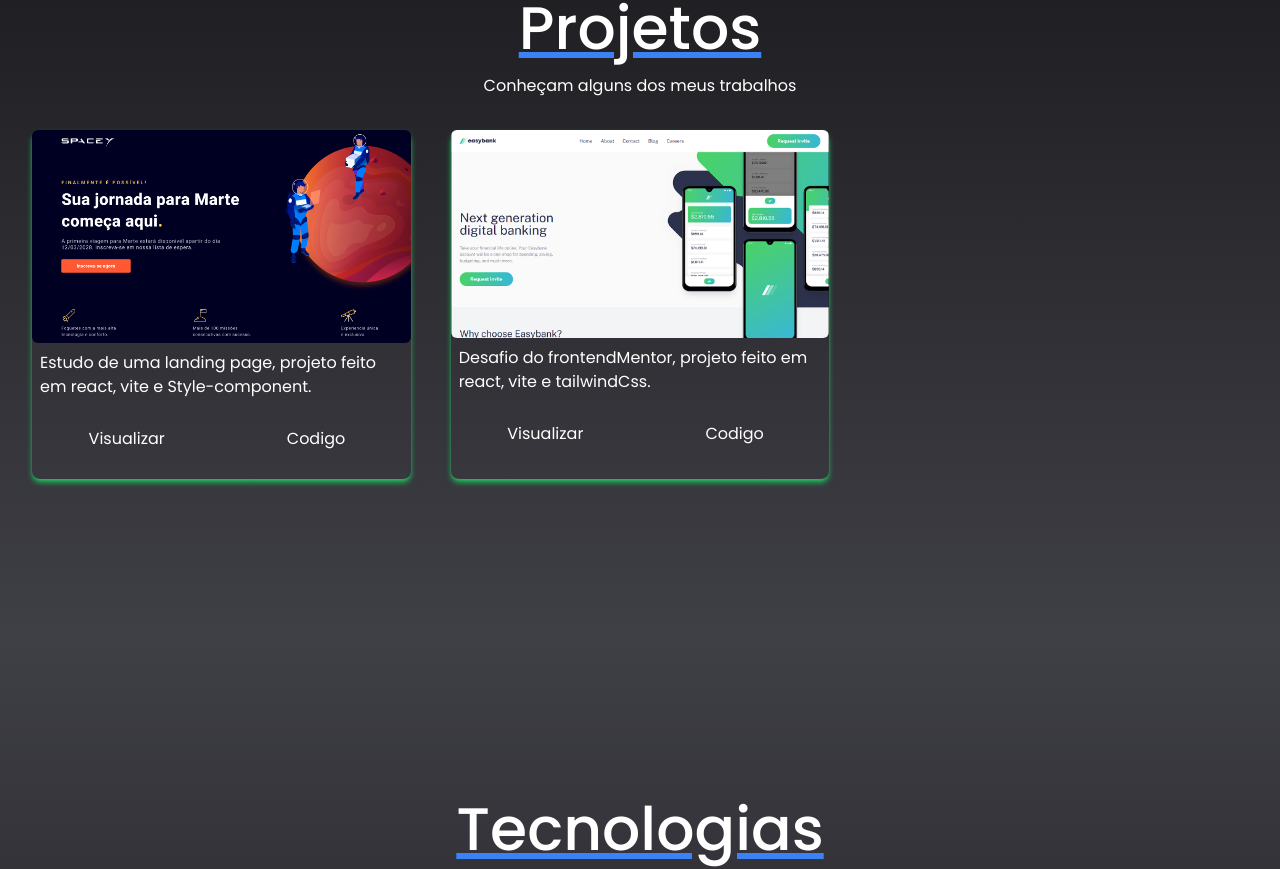
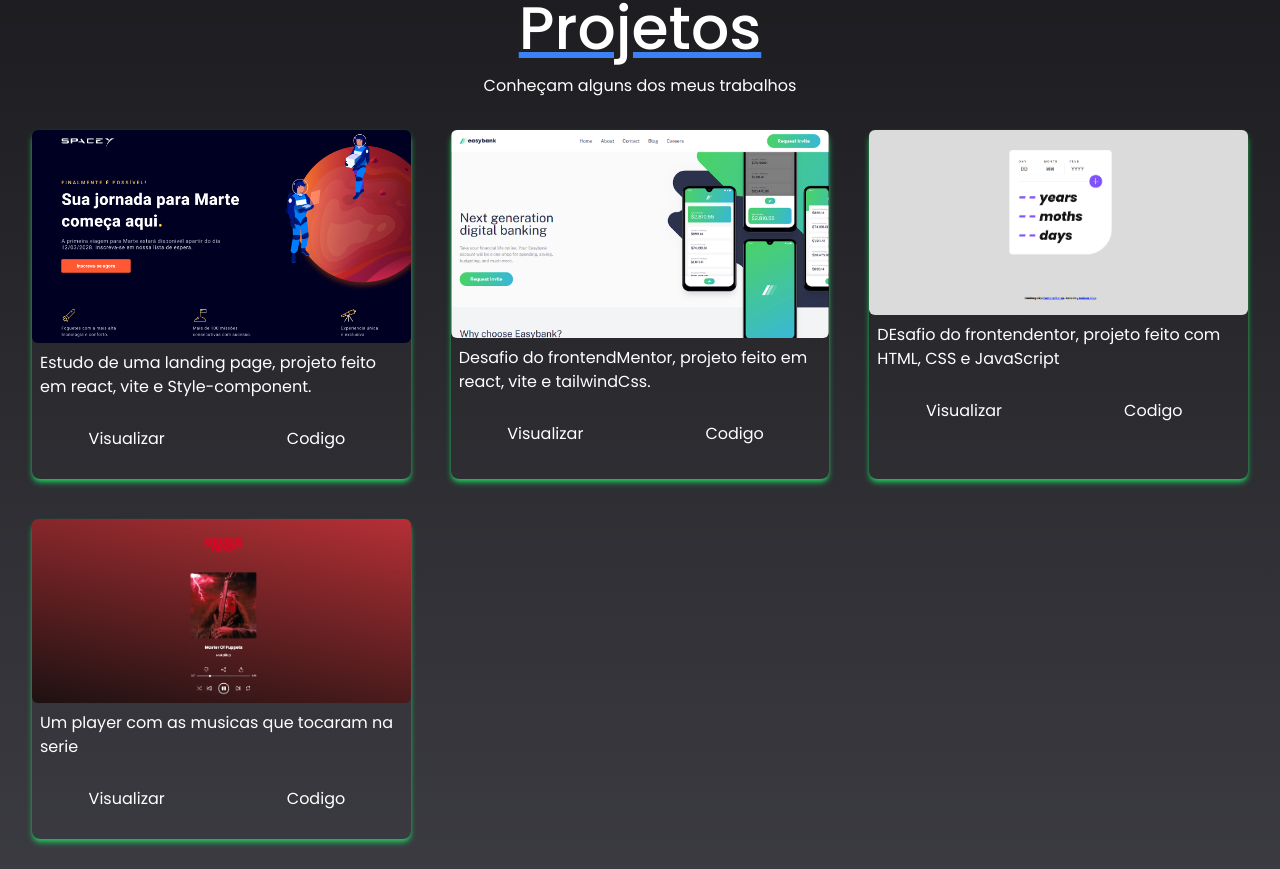
Before and after one commit to JoeSeraphy/portfolio-react, a React (Vite) app: page / in a window 1280 px wide. Shown: the part 1858-2727 px from the top of the page. Built offline with nearby package versions, Linux system fonts and the light colour scheme.

Commit message:
new update

```diff
--- a/src/components/projects.jsx
+++ b/src/components/projects.jsx
@@ -1,6 +1,7 @@
 import spacey from "../assets/imagens/projeto4.png";
 import easybank from "../assets/imagens/projeto1.png";
-
+import ageCal from "../assets/imagens/age-cal.png"
+import playerStranger from "../assets/imagens/playerStranger.png"
 import breve from "../assets/imagens/breve.jpg";
 
 /*import lista from "../assets/imagens/";
@@ -26,15 +27,23 @@ export function Projects() {
       link: "https://easybank-joeseraphy.vercel.app/",
       code: "https://github.com/JoeSeraphy/easybank-frontendMentor",
     },
-    /*{
+    {
       id: 3,
-      src: breve,
-      alt: "",
-      description: " ",
-      link: "",
-      code: "",
+      src: ageCal,
+      alt: "Calculadora de idade",
+      description: "DEsafio do frontendentor, projeto feito com HTML, CSS e JavaScript",
+      link: "https://age-calculator-joeseraphy.vercel.app/",
+      code: "https://github.com/JoeSeraphy/age-calculator-joeseraphy",
     },
     {
+      id: 4,
+      src: playerStranger,
+      alt: "playerStranger",
+      description: "Um player com as musicas que tocaram na serie",
+      link: "https://player-muisc.vercel.app/",
+      code: "https://github.com/JoeSeraphy/playerMuisc",
+    },
+    /*{
       id: 4,
       src: breve,
     },
```
Also changed, not shown: src/assets/imagens/age-cal.png (added), src/assets/imagens/playerStranger.png (added).
